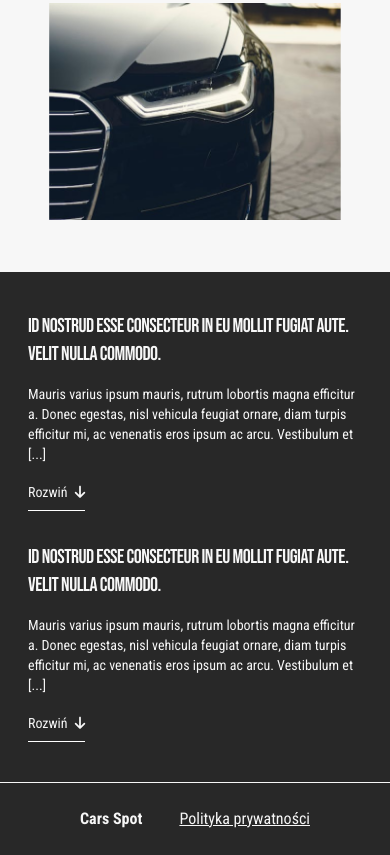
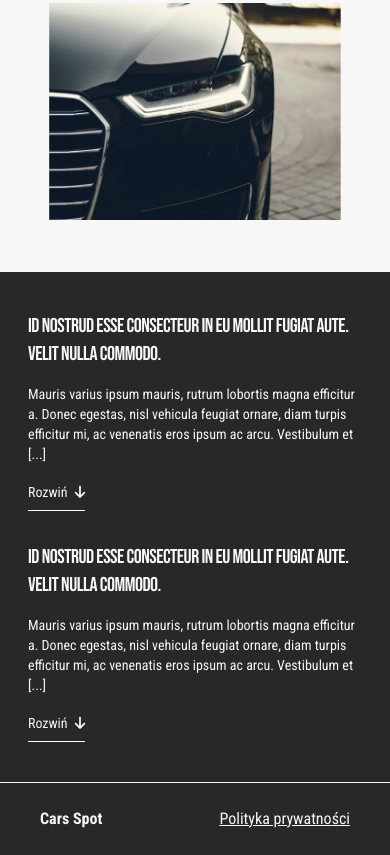
Before and after one commit to kakarotto2004/tailwindcss-carsSpot, a website: page index.html in a window 390 px wide. Shown: the part 1230-2085 px from the top of the page. Drawn offline with Linux system fonts and the light colour scheme.

Commit message:
style footer to mobile

```diff
--- a/index.html
+++ b/index.html
@@ -83,7 +83,7 @@
             </section>
         </main>
 
-        <footer class="flex justify-between px-20 md:px-32 py-6 bg-grayDark text-whiteBg border-t border-whiteBg">
+        <footer class="flex justify-between px-10 sm:px-20 md:px-32 py-6 bg-grayDark text-whiteBg border-t border-whiteBg">
             <p class="font-robotoCondensed font-bold">Cars Spot</p>
             <a href="#" class="font-robotoCondensed underline">Polityka prywatności</a>
         </footer>
```
Also changed, not shown: output.css.
